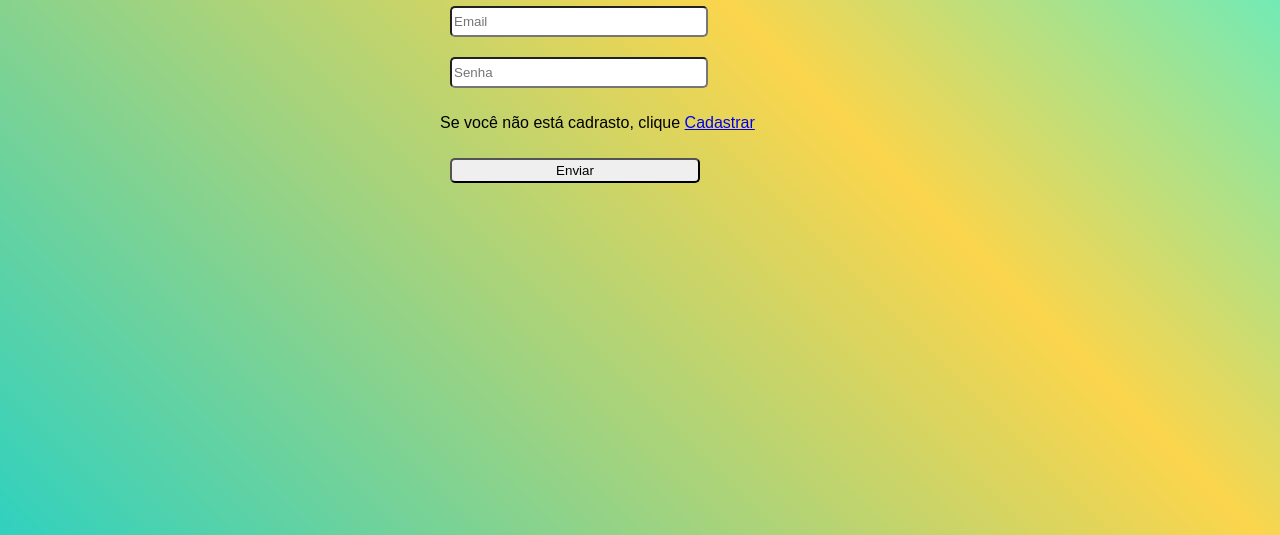
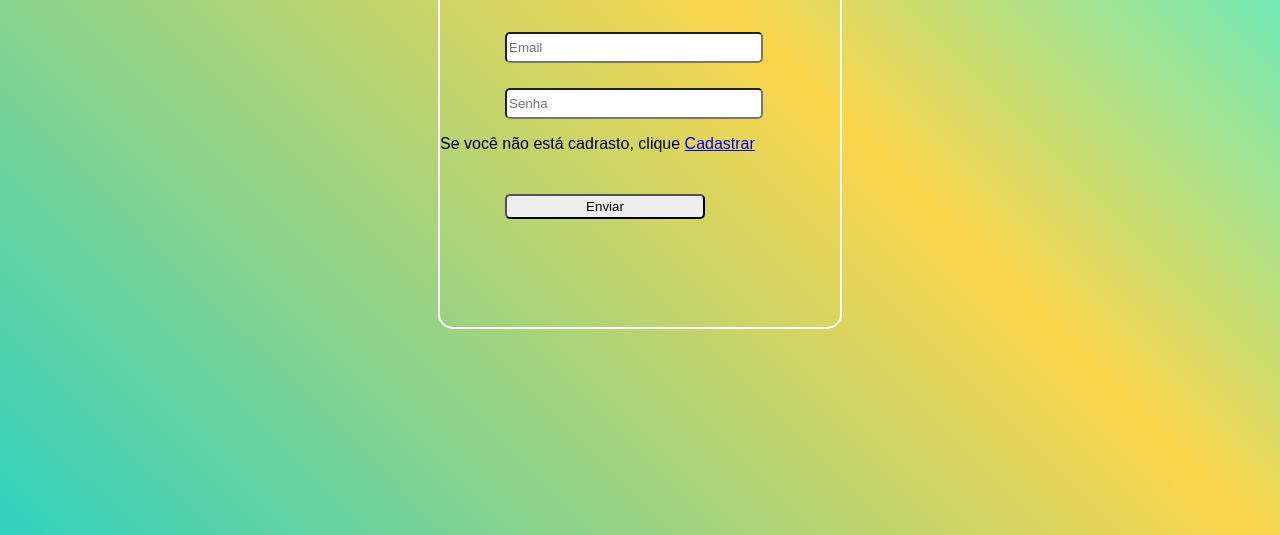
Before and after one commit to BragiaMikael/login_regist, a plain HTML site: page index.html in a window 1280 px wide. Shown: the part 281-816 px from the top of the page. Drawn offline with Linux system fonts and the light colour scheme.

Commit message:
adicionado bordas

```diff
--- a/index.html
+++ b/index.html
@@ -16,7 +16,7 @@
             <input type="password" placeholder="Senha" maxlength="12" required >
 
             <p>Se você não está cadrasto, clique <a href="cadrastro.html">Cadastrar</a></p>
-            <input type="submit" value="Enviar">
+            <input class="botton" type="submit" value="Enviar">
         </div>
     </main>
 </body>
--- a/style.css
+++ b/style.css
@@ -10,6 +10,9 @@ body{
 div{
     width: 400px;
     height: 400px;
+    border: 2px solid white;
+    border-radius: 15px;
+    background: transparent;
 }
 .login{
     text-align: center;
@@ -18,5 +21,11 @@ input{
     border-radius: 5px;
     height: 25px;
     width: 250px;
-    margin: 10px;
+    margin: 25px 0 0 65px;
 }
+.botton{
+    border-radius: 5px;
+    height: 25px;
+    width: 200px;
+    margin: 25px 0 0 65px;
+}
```
